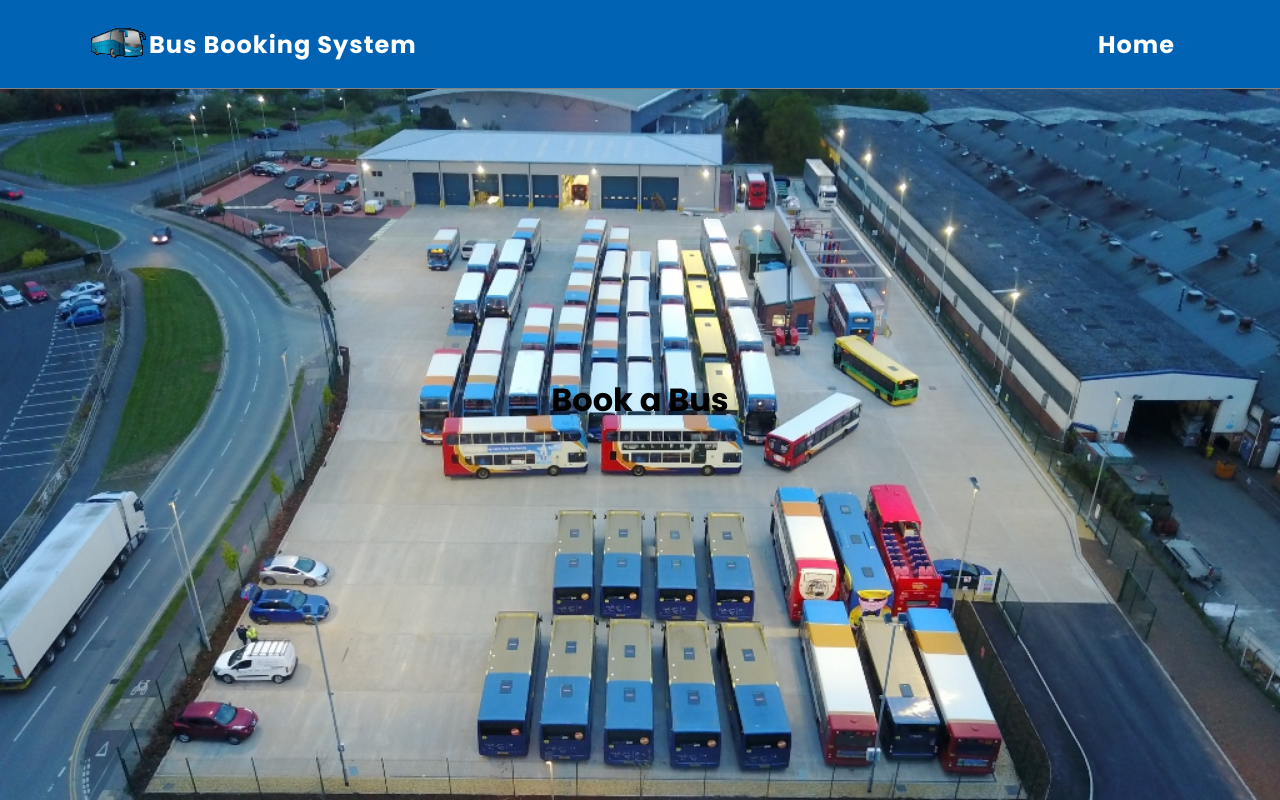
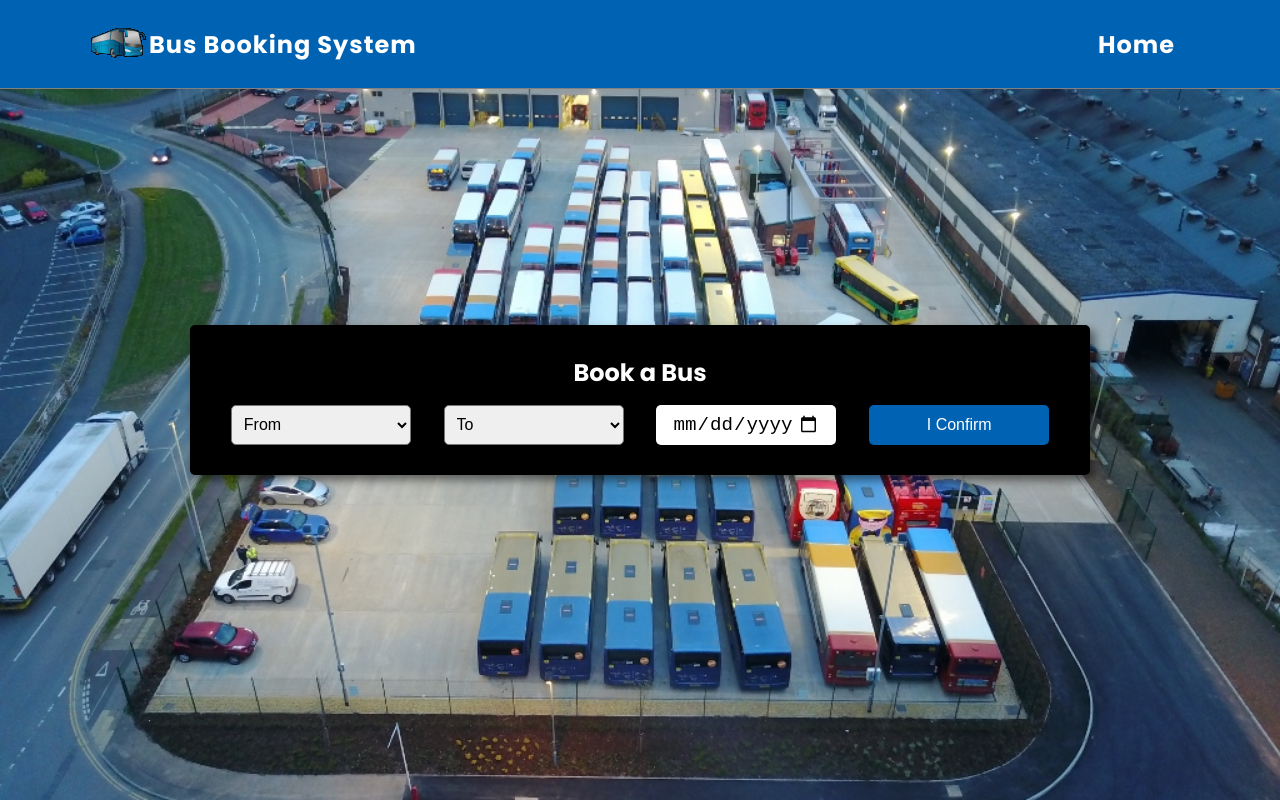
Before and after one commit to ajarek/react-91-vite-Bus-Booking-System-Router-6.12, a React (Vite) app: page / in a window 1280 px wide. Built offline with nearby package versions, Linux system fonts and the light colour scheme.

Commit message:
added FormHome

```diff
--- /dev/null
+++ b/src/helper/FormHome/FormHome.css
@@ -0,0 +1,68 @@
+form {
+  width: 100%;
+  height: 100%;
+  display: flex;
+  flex-wrap: wrap;
+  align-items: flex-start;
+  justify-content: space-evenly;
+  gap: 8px;
+}
+.wrapper-input {
+  position: relative;
+  display: flex;
+  flex-direction: column;
+ align-items: center;
+ justify-content: space-between;
+}
+
+form label {
+  color: var(--ginger);
+  margin-right: 8px;
+}
+
+form input {
+  width: 180px;
+  height: 40px;
+  padding: 1rem;
+  font-size: 1.2rem;
+  outline: none;
+  border: none;
+  border-radius: 5px;
+  user-select: none;
+  color: var(--black);
+  cursor: pointer;
+}
+
+form input::placeholder {
+  color: var(--grey);
+}
+
+form input[type='submit'] {
+  color: var(--white);
+  width: 180px;
+  padding: 8px 16px;
+  font-size: 1rem;
+  border: none;
+  transition: all 0.2s ease-in-out;
+  background-color: var(--blue);
+}
+
+form input[type='submit']:hover {
+  background-color: var(--green);
+  color: var(--white);
+}
+
+
+
+form p {
+  color: var(--red);
+}
+.select {
+  width: 180px;
+  height: 40px;
+  border-radius: 5px;
+  font-size: 16px;
+  font-weight: 400;
+  padding: 0 8px;
+  cursor: pointer;
+}
--- /dev/null
+++ b/src/helper/FormHome/FormHome.jsx
@@ -0,0 +1,84 @@
+import { useForm } from 'react-hook-form'
+import { yupResolver } from '@hookform/resolvers/yup'
+import * as yup from 'yup'
+
+import './FormHome.css'
+import { useEffect } from 'react'
+export const FormHome = ({ onSubmit }) => {
+  const schema = yup.object().shape({
+    from: yup.string().required(),
+    to: yup.string().required(),
+    date: yup.string().required(),
+  })
+
+  const {
+    register,
+    handleSubmit,
+    reset,
+    formState,
+    formState: { errors },
+  } = useForm({
+    resolver: yupResolver(schema),
+  })
+
+  useEffect(() => {
+    if (formState.isSubmitSuccessful) {
+      reset({
+        from: '',
+        to: '',
+        date: '',
+      })
+    }
+  }, [formState, reset])
+
+  return (
+    <form onSubmit={handleSubmit(onSubmit)}>
+      <div className='wrapper-input'>
+      <select
+        {...register('from')}
+        className='select'
+      >
+        <option value=''>From</option>
+        <option value='Gdańsk'>Gdańsk</option>
+        <option value='Kołobrzeg'>Kołobrzeg</option>
+        <option value='Poznań'>Poznań</option>
+        <option value='Rzeszów'>Rzeszów</option>
+        <option value='Warszawa'>Warszawa</option>
+        <option value='Szczecin'>Szczecin</option>
+        <option value='Kraków'>Kraków</option>
+      </select>
+        <p>{errors?.from?.message}</p>
+      </div>
+      <div className='wrapper-input'>
+      <select
+        {...register('to')}
+        className='select'
+      >
+        <option value=''>To</option>
+        <option value='Gdańsk'>Gdańsk</option>
+        <option value='Kołobrzeg'>Kołobrzeg</option>
+        <option value='Poznań'>Poznań</option>
+        <option value='Rzeszów'>Rzeszów</option>
+        <option value='Warszawa'>Warszawa</option>
+        <option value='Szczecin'>Szczecin</option>
+        <option value='Kraków'>Kraków</option>
+      </select>
+        <p>{errors.to?.message}</p>
+      </div>
+      <div className='wrapper-input'>
+        <input
+          type='date'
+          {...register('date')}
+        />
+        <p>{errors.date?.message}</p>
+      </div>
+
+      <div className='wrapper-input'>
+        <input
+          type='submit'
+          value='I Confirm'
+        />
+      </div>
+    </form>
+  )
+}
--- a/src/pages/Home/Home.css
+++ b/src/pages/Home/Home.css
@@ -8,5 +8,23 @@
   background-image:url('/images/depot-coaches.jpg') ;
   background-size: cover;
   background-repeat: no-repeat;
-  background-position: center top;
+  background-position: center ;
 }
+.home .section{
+  width: 900px;
+  min-height: 150px;
+  display: flex;
+  flex-wrap: wrap;
+  flex-direction: column;
+  align-items: center;
+  justify-content: space-evenly;
+  padding: 16px;
+  background-color: var(--black);
+  color: var(--white);
+  border-radius: 5px;
+  box-shadow: 5px 5px 10px rgba(0,0,0,0.5);
+}
+.home .section .inputs-wrapper h1{
+  font-size: 1.5rem;
+  font-weight: 600;
+}
--- a/src/pages/Home/Home.jsx
+++ b/src/pages/Home/Home.jsx
@@ -1,13 +1,23 @@
+import { useState } from 'react'
 import { useNavigate } from 'react-router-dom'
+import { FormHome } from '../../helper/FormHome/FormHome'
 import './Home.css'
 
 const Home = () => {
+  const [dataFormHome, setDataFormHome] = useState(null)
+  const [alert, setAlert] = useState(false)
   const navigate = useNavigate()
+  const handleFormHome = (data) => {
+   data.from === data.to?setAlert(true):(setDataFormHome(data),setAlert(false))
 
+  }
+  console.log(dataFormHome)
   return (
     <div className='home'>
-      <h1>Book a Bus</h1>
-
+      <section className='section'>
+        <h1>Book a Bus</h1>{alert?<div style={{color:'red'}}>cities no different</div>:null}
+        <FormHome onSubmit={handleFormHome} />
+      </section>
     </div>
   )
 }
```
